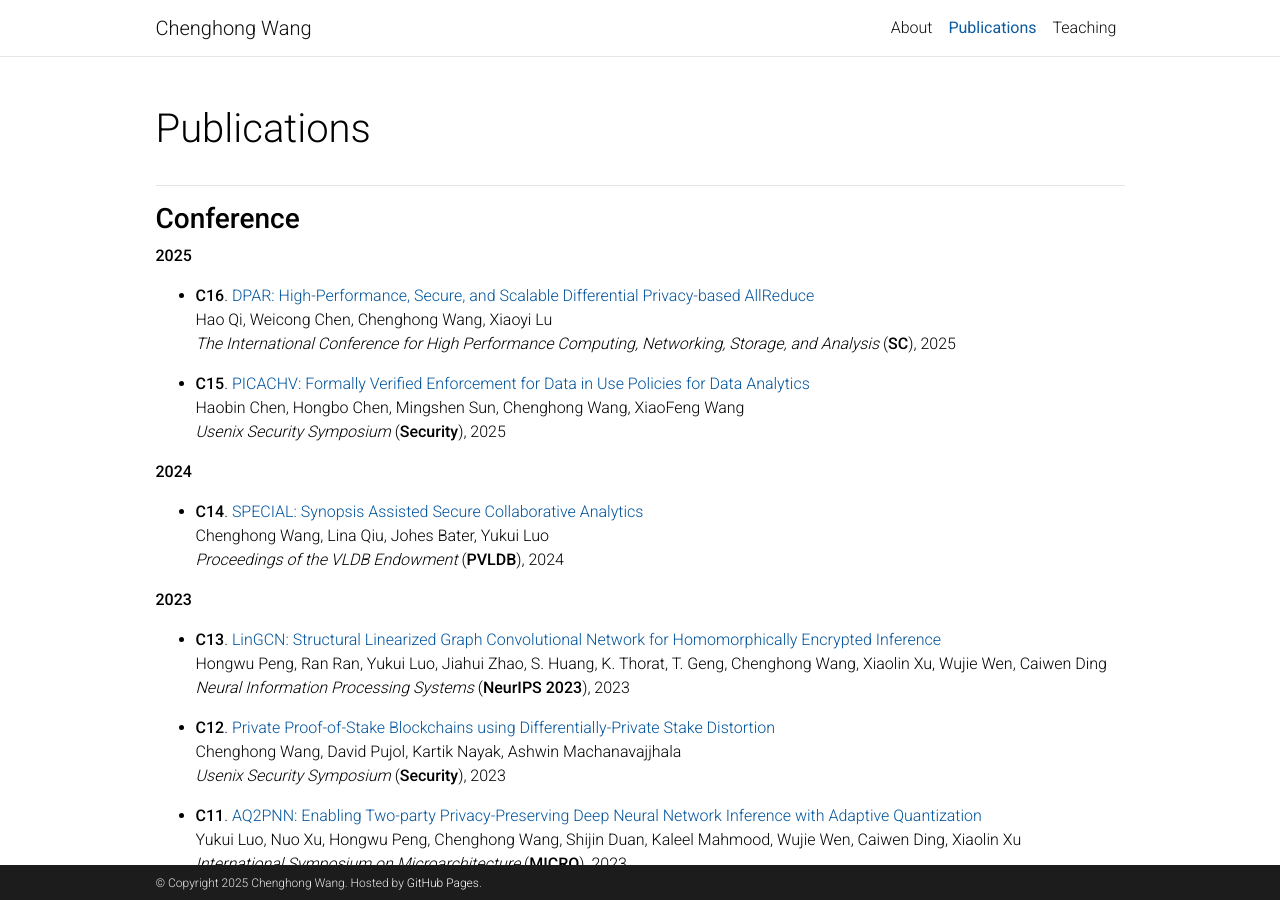
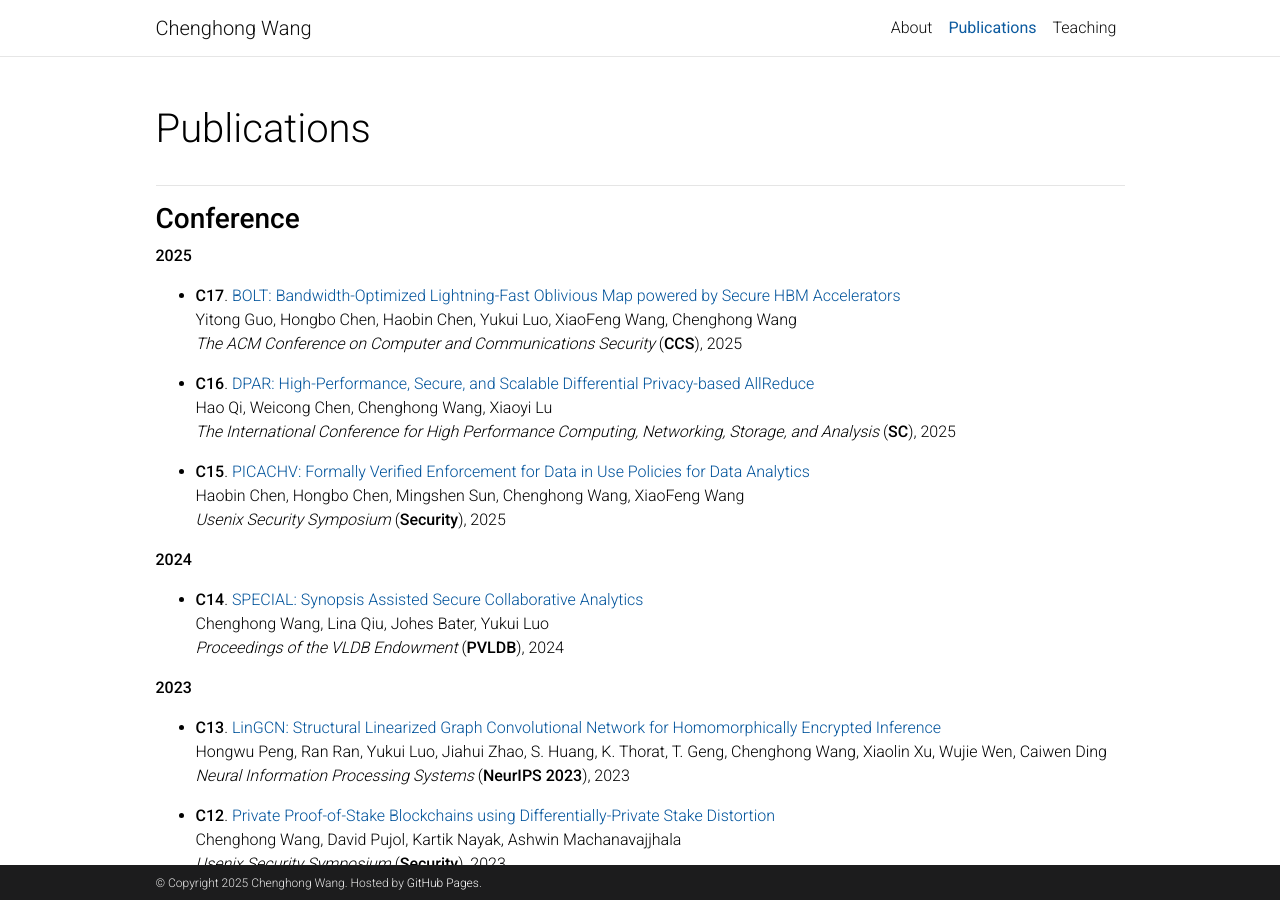
Before and after one commit to lovingmage/lovingmage.github.io, a Jekyll site: the page built from _pages/publications.md, in a window 1280 px wide and 900 px high. Built offline with Jekyll 4.4.1, drawn with Linux system fonts in a browser that asks for light colours; comment, search, counter and statistics services are not loaded; a style sheet for code colours, icons or effects is not loaded.

Commit message:
Update publications.md

```diff
--- a/_pages/publications.md
+++ b/_pages/publications.md
@@ -12,6 +12,11 @@ nav_order: 1
 
 ### **Conference**
 **2025**
+- **C17**. [BOLT: Bandwidth-Optimized Lightning-Fast Oblivious Map powered by
+Secure HBM Accelerators](#)\
+Yitong Guo, Hongbo Chen, Haobin Chen, Yukui Luo, XiaoFeng Wang, Chenghong Wang\
+*The ACM Conference on Computer and Communications Security* (**CCS**), 2025
+
 - **C16**. [DPAR: High-Performance, Secure, and Scalable Differential Privacy-based AllReduce](#)\
 Hao Qi, Weicong Chen, Chenghong Wang, Xiaoyi Lu\
 *The International Conference for High Performance Computing, Networking, Storage, and Analysis* (**SC**), 2025
```
